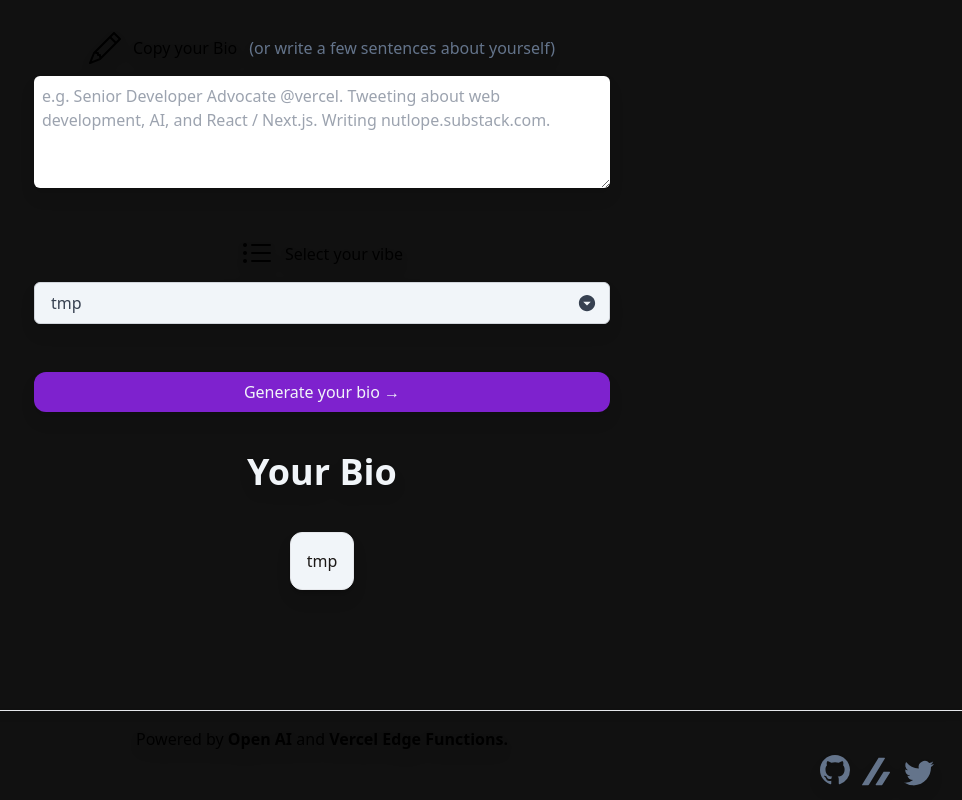
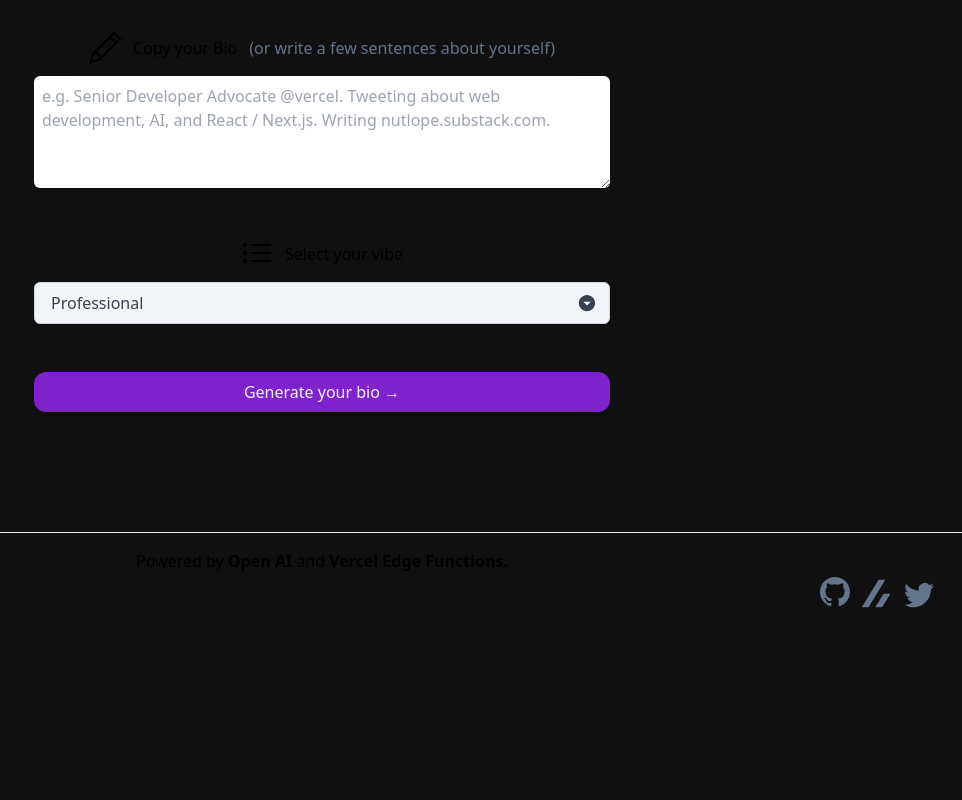
Before and after one commit to shutootaki/gpt-generate-bio, a Next.js app: page / in a window 1280 px wide. Shown: the part 513-1313 px from the top of the page, without its empty margins (318-1280 px from the left). After the commit the page ends 1135 px from the top, so only its background shows below. Built offline with nearby package versions, Linux system fonts and the light colour scheme.

Commit message:
feat: generate bio

```diff
--- a/components/DropDown.tsx
+++ b/components/DropDown.tsx
@@ -5,7 +5,9 @@ import { Dispatch, Fragment, SetStateAction } from "react";
 import { FiCheck } from "react-icons/fi";
 
 export type VibeType = "Professional" | "Casual" | "Funny";
+
 type Props = {
+  vibe: string;
   setVibe: Dispatch<SetStateAction<string>>;
 };
 
@@ -15,7 +17,7 @@ function classNames(...classes: string[]) {
   return classes.filter(Boolean).join(" ");
 }
 
-export const DropDown = ({ setVibe }: Props) => {
+export const DropDown = ({ setVibe, vibe }: Props) => {
   return (
     <>
       <div className="max-w-xl w-full ">
@@ -27,7 +29,7 @@ export const DropDown = ({ setVibe }: Props) => {
         <Menu as="div" className="relative block text-left w-full">
           <div>
             <Menu.Button className="inline-flex w-full justify-between items-center rounded-md border border-gray-300 bg-slate-100 px-4 py-2 text-gray-700 shadow-sm hover:bg-gray-200 focus:outline-none focus:ring-2 focus:ring-black">
-              tmp
+              {vibe}
               <IoMdArrowDropdownCircle
                 className="-mr-1 ml-2 h-5 w-5 ui-open:hidden"
                 aria-hidden="true"
@@ -50,14 +52,16 @@ export const DropDown = ({ setVibe }: Props) => {
           >
             <Menu.Items
               className="absolute left-0 z-10 mt-2 w-full origin-top-right rounded-md bg-slate-100 shadow-lg ring-1 ring-black ring-opacity-5 focus:outline-none"
-              key="tmp"
+              key={vibe}
             >
               <div className="">
                 {vibes.map((vibeItem) => (
                   <Menu.Item key={vibeItem}>
                     {({ active }) => (
                       <button
-                        onClick={() => setVibe(vibeItem)}
+                        onClick={() => {
+                          setVibe(vibeItem);
+                        }}
                         className={classNames(
                           active
                             ? "bg-gray-200 text-gray-900"
--- a/pages/index.tsx
+++ b/pages/index.tsx
@@ -12,16 +12,12 @@ import { AnimatePresence } from "framer-motion";
 import { OutputPanel } from "@/components/OutputPanel";
 import { useState } from "react";
 
-const inter = Inter({ subsets: ["latin"] });
+// const inter = Inter({ subsets: ["latin"] });
 
 export default function Home() {
   const [bio, setBio] = useState("");
-  const [vibe, setVibe] = useState("");
+  const [vibe, setVibe] = useState("Professional");
   const [generatedBio, setGeneratedBio] = useState("");
-
-  const generateBio = () => {
-    alert("gpt");
-  };
 
   const prompt =
     vibe === "Funny"
@@ -31,6 +27,31 @@ export default function Home() {
       : `Generate 2 ${vibe} twitter bios with no hashtags and clearly labeled "1." and "2.". Make sure each generated bio is at least 14 words and at max 20 words and base them on this context: ${bio}${
           bio.slice(-1) === "." ? "" : "."
         }`;
+
+  const generateBio = async (event: React.MouseEvent<HTMLInputElement>) => {
+    const response = await fetch("./api/generate", {
+      method: "POST",
+      headers: { "Content-Type": "application/json" },
+      body: JSON.stringify({ prompt }),
+    });
+    console.log({ data: { response } });
+
+    if (!response.ok) throw new Error(response.statusText);
+
+    const data = response.body;
+    if (!data) return;
+
+    const reader = data.getReader();
+    const decoder = new TextDecoder();
+    let done = false;
+
+    while (!done) {
+      const { value, done: doneReading } = await reader.read();
+      done = doneReading;
+      const chunkValue = decoder.decode(value);
+      setGeneratedBio((prev) => prev + chunkValue);
+    }
+  };
 
   return (
     <div className="flex mx-auto flex-col items-center justify-center py-2 min-h-screen drop-shadow-lg    ">
@@ -47,7 +68,7 @@ export default function Home() {
           <p className="text-purple-600 drop-shadow-sm mt-5">GPT-3</p>
         </h1>
         <InputPanel setBio={setBio} />
-        <DropDown setVibe={setVibe} />
+        <DropDown vibe={vibe} setVibe={setVibe} />
         <Toaster
           position="top-center"
           reverseOrder={false}
@@ -57,7 +78,7 @@ export default function Home() {
         <OutputPanel>
           <AnimatePresence>
             <motion.div className="space-y-10 my-10">
-              {"tmp" && (
+              {generatedBio && (
                 <>
                   <div>
                     <h2 className="sm:text-4xl text-3xl font-bold text-slate-100 mx-auto">
@@ -68,13 +89,13 @@ export default function Home() {
                     <div
                       className="bg-slate-100	 text-stone-900 rounded-xl shadow-md p-4 hover:bg-gray-400 transition cursor-copy border"
                       onClick={() => {
-                        navigator.clipboard.writeText("tmp");
+                        navigator.clipboard.writeText(generatedBio);
                         toast("Bio copied to clipboard", {
                           icon: "✂️",
                         });
                       }}
                     >
-                      <p>tmp</p>
+                      <p>{generatedBio}</p>
                     </div>
                   </div>
                 </>
--- a/pages/utils/OpenAIStream.ts
+++ b/pages/utils/OpenAIStream.ts
@@ -19,8 +19,8 @@ export const OpenAIStream = async (payload: OpenAIStreamPayload) => {
   let counter = 0;
 
   const res = await fetch("https://api.openai.com/v1/completions", {
+    method: "POST",
     headers: {},
-    method: "POST",
     body: JSON.stringify(payload),
   });
 
```
